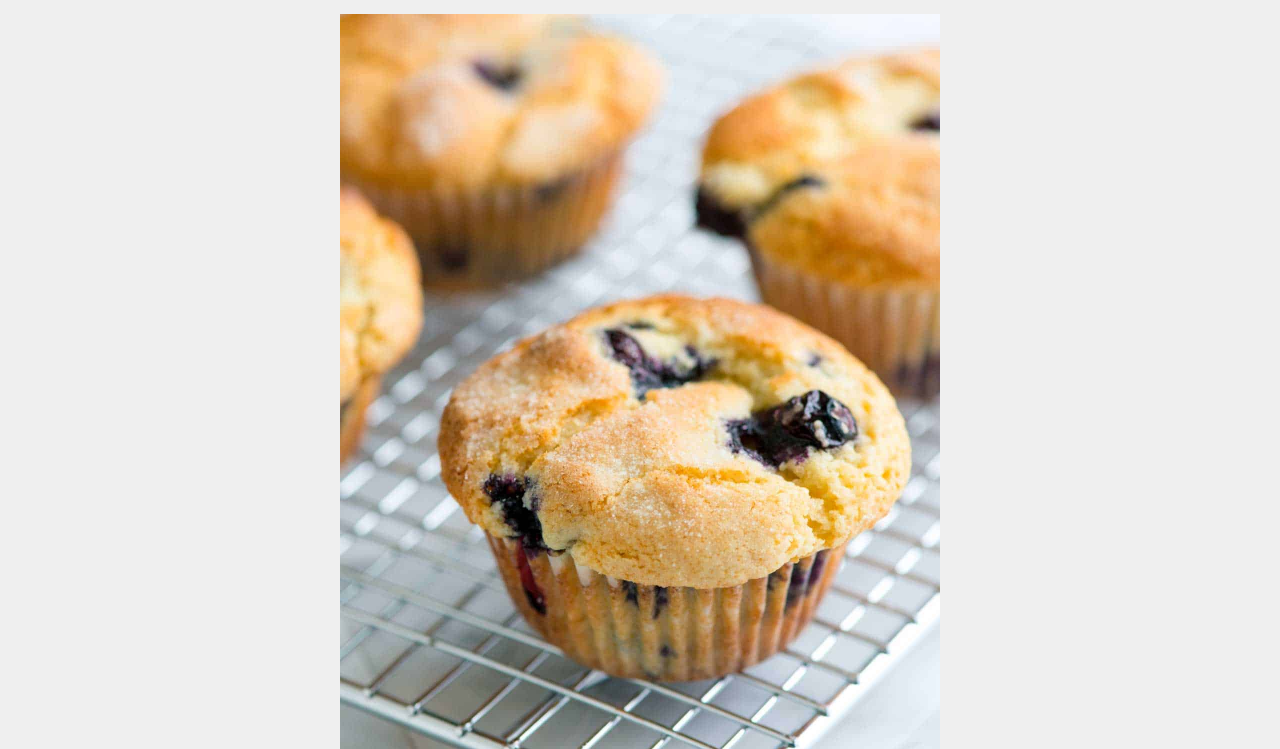
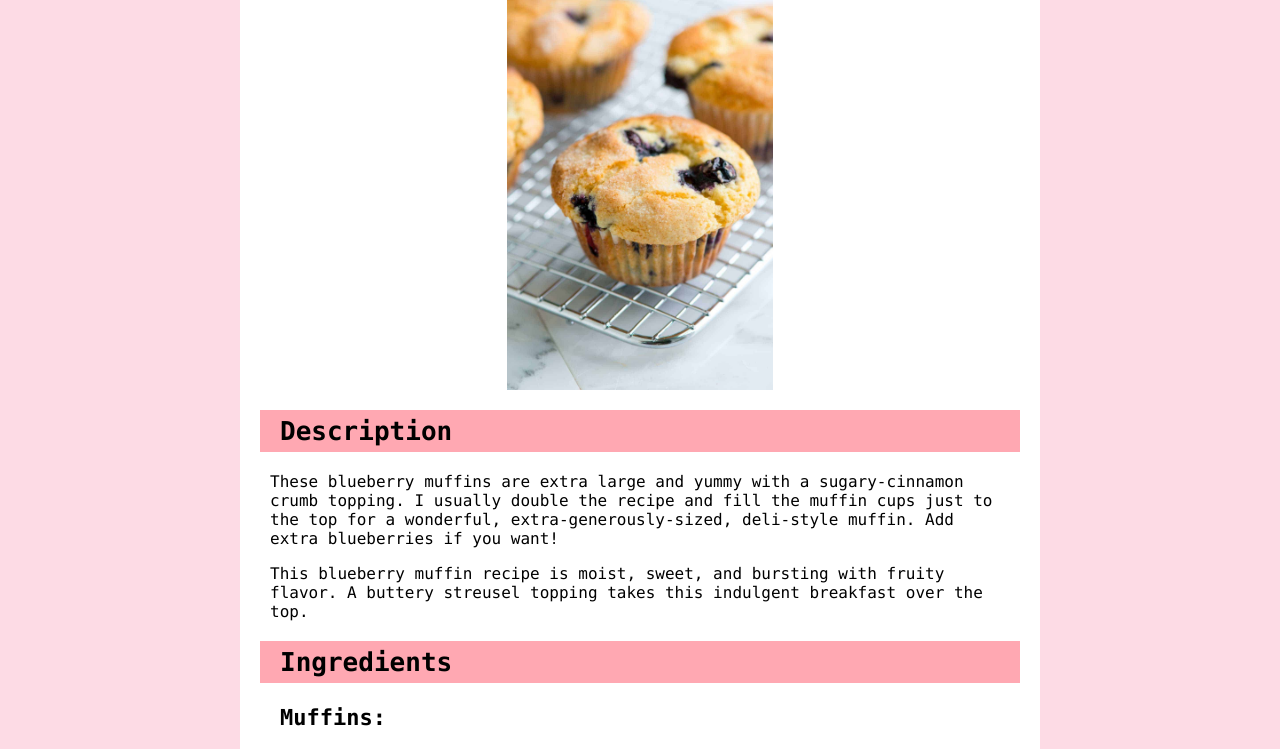
Before and after one commit to jmayores/odin-recipes, a plain HTML site: page recipes/blueberry-muffins.html in a window 1280 px wide. Shown: the part 99-848 px from the top of the page. Drawn offline with Linux system fonts and the light colour scheme.

Commit message:
Add more CSS to improve website

```diff
--- a/recipes/blueberry-muffins.html
+++ b/recipes/blueberry-muffins.html
@@ -10,17 +10,20 @@
 </head>
 
 <body>
-    <div>
+    <div class="main">
         <h1>Blueberry Muffins</h1>
 
         <img src="../images/blueberry-muffins.jpg">
-    </div>
+
+
         <h2>Description</h2>
         <p>These blueberry muffins are extra large and yummy with a sugary-cinnamon crumb topping. I usually double the
-        recipe and fill the muffin cups just to the top for a wonderful, extra-generously-sized, deli-style muffin. Add
+            recipe and fill the muffin cups just to the top for a wonderful, extra-generously-sized, deli-style muffin.
+            Add
             extra blueberries if you want!
         </p>
-    <p>This blueberry muffin recipe is moist, sweet, and bursting with fruity flavor. A buttery streusel topping takes
+        <p>This blueberry muffin recipe is moist, sweet, and bursting with fruity flavor. A buttery streusel topping
+            takes
             this indulgent breakfast over the top.
         </p>
 
@@ -55,9 +58,11 @@
             <li>For the crumb topping: Combine sugar, flour, butter, and cinnamon in a small bowl. Mix with a fork until
                 crumbly.</li>
             <li>Spoon batter into the prepared muffin cups, filling right to the top. Sprinkle with crumb topping.</li>
-        <li>Bake in the preheated oven until a toothpick inserted in the center of a muffin comes out clean, 20 to 25
+            <li>Bake in the preheated oven until a toothpick inserted in the center of a muffin comes out clean, 20 to
+                25
                 minutes.</li>
         </ol>
+    </div>
 </body>
 
 </html>
--- a/style.css
+++ b/style.css
@@ -1,38 +1,53 @@
-body,
-div ul {
-    font-size: 18px;
-}
-
 body {
+    font-size: 16px;
+    max-width: 800px;
+    margin: 0 auto;
+    margin-bottom: 20px;
     font-family: "Monaco", Verdana, sans-serif;
-    background-color: #80808020;
+    background-color: rgb(253, 219, 229);
 }
 
 img {
-    height: auto;
-    width: 600px;
+    height: 400px;
+    width: auto;
+    display: block;
+    margin-left: auto;
+    margin-right: auto;
 }
 
 h1 {
     background-color: #AA1111;
-    font-size: 45px;
+    font-size: 30px;
     color: #f0f8ff;
+    text-align: center;
+    padding: 7px;
 }
 
 h2 {
-    font-size: 35px;
-    background-color: rgb(241, 196, 196);
+    font-size: 26px;
+    background-color: rgb(255, 168, 178);
+    padding: 6px;
+    padding-left: 20px;
+    margin: 20px;
 }
 
 h3 {
-    font-size: 25px;
+    font-size: 22px;
+    margin-left: 40px;
 }
 
-div {
+.main {
+    background-color: white;
+    padding-bottom: 12px;
+}
+
+.recipe-list {
+    display: table;
+    margin: 0 auto;
     text-align: center;
 }
 
-div ul {
-    display: table;
-    margin: 0 auto;
+p, ul, ol {
+    margin-left: 30px;
+    margin-right: 30px;
 }
```
Also changed, not shown: index.html (+13 -6 lines), recipes/chocolate-chip-cookies.html (+4 -2 lines), recipes/peach-cobbler.html (+15 -8 lines). Lines whose indentation alone changed are shown as unchanged.
